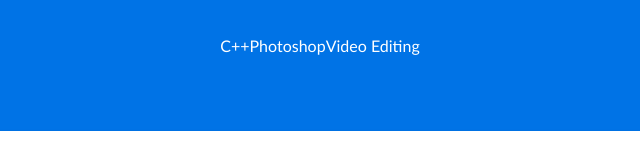
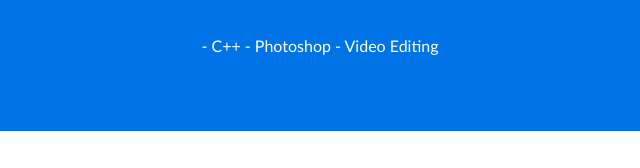
Before and after one commit to LS351713/my-portfolio, a plain HTML site: page index.html in a window 1280 px wide. Shown: the part 532-700 px from the top of the page, 320-960 px from the left. Drawn offline with Linux system fonts and the light colour scheme.

Commit message:
Updated portfolio for Ex1

```diff
--- a/index.html
+++ b/index.html
@@ -36,9 +36,9 @@
     <h2>Skills</h2>
     <nav>
     <ul>
-      <p>C++</p>
-      <p>Photoshop</p>
-      <p>Video Editing</p>
+      <p>- C++
+      - Photoshop
+      - Video Editing</p>
       </ul>
       <nav>
       </div>
```
